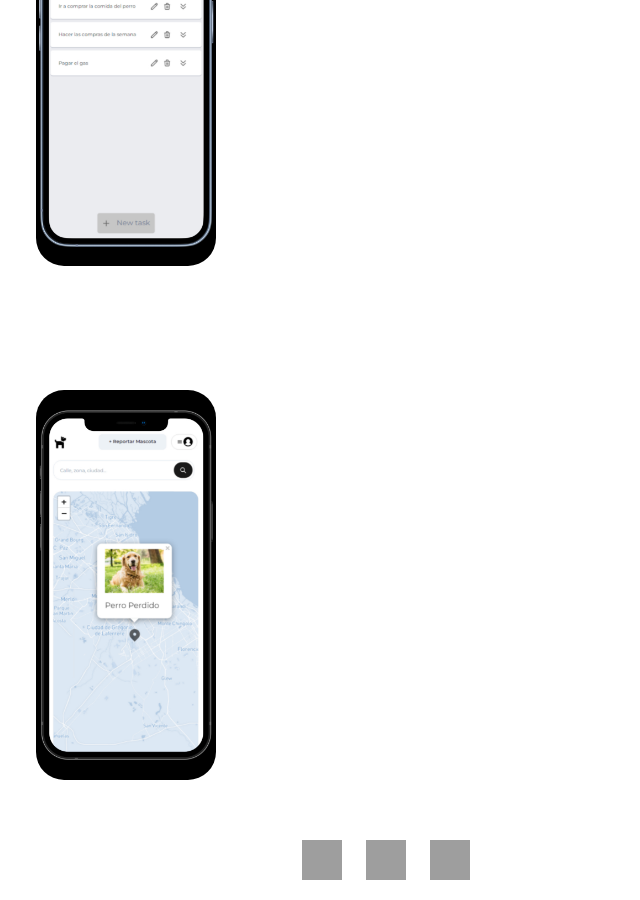
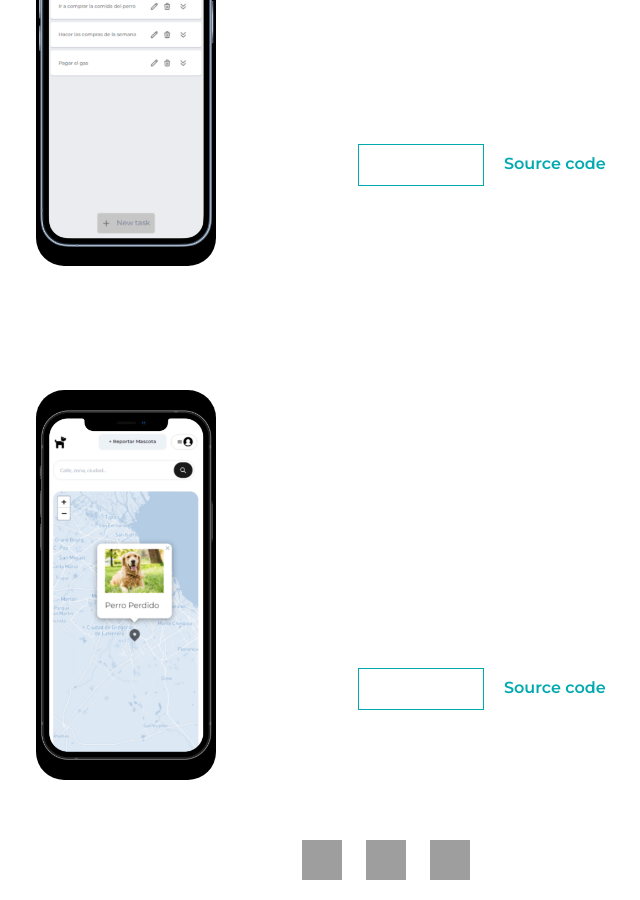
Before and after one commit to leotammaro/myrepo, a React (Create React App) app: page / in a window 1280 px wide. Shown: the part 2100-3000 px from the top of the page, without its empty margins (254-894 px from the left). Built offline with nearby package versions, Linux system fonts and the light colour scheme; grey boxes are pictures that could not be loaded.

Commit message:
add source code button from each project

```diff
--- a/src/constants/projects.js
+++ b/src/constants/projects.js
@@ -4,11 +4,11 @@ import mobileAnimalFinder from "../images/animalFinderMobile.jpeg"
 export const projects = [
   {
     proyectImage: mobiletodolist,
-    repo: "Repo github",
+    repo: "https://github.com/leotammaro/to-do-list-frontend",
     description:
       'Uno de mis primeros proyectos que realice. "Un to do list", en el cual tenemos 3 columnas que dividen el proceso de nuestras tareas. Las tareas las podemos editar, borrar o bien arrastrar hacia otra columna. Para realizar este proyecto, utilice para el front end React JS y la libreria Chakra UI.Para el back end,utilice Mongo DB, mongoose, Node JS y express. De la misma forma utilice un sistema de autenticación con Firebase para que el usuario pueda logearse desde cualquier dispositivo.  ',
     title: "To Do List",
-    urlProyect: "https://picsum.photos/",
+    urlProyect: "https://to-do-list-frontend-ten.vercel.app/",
   },
   {
     proyectImage: mobileAnimalFinder,
--- a/src/modules/ProjectDescription.js
+++ b/src/modules/ProjectDescription.js
@@ -2,7 +2,7 @@ import { Flex, Image, Text, Link, useBreakpointValue } from "@chakra-ui/react";
 import React from "react";
 import { Fade } from "react-reveal";
 
-function ProjectDescription({ proyectImage, description, title, urlProyect }) {
+function ProjectDescription({ proyectImage, description, title, urlProyect, repo }) {
   const opacity = useBreakpointValue({ base: "0,5", lg: "1" })
 
   return (
@@ -42,6 +42,7 @@ function ProjectDescription({ proyectImage, description, title, urlProyect }) {
             <Text color={"#fff"} fontSize={14} textAlign={{ base: "center", lg: "left" }} maxW={{ base: 320, lg: 500 }}>
               {description}
             </Text>
+            <Flex gap={3}>
               <Link
                 border={"1px solid #02aab0"}
                 padding={{ base: 1, xl: 2 }}
@@ -51,10 +52,21 @@ function ProjectDescription({ proyectImage, description, title, urlProyect }) {
                 _focus={{ boxShadow: "none" }}
                 color="#fff"
                 marginTop={5}
-              display="none"
               >
-              See Live
+                Ir al proyecto
               </Link>
+              <Link
+                padding={{ base: 1, xl: 2 }}
+                _hover={{ outline: "none" }}
+                href={repo}
+                isExternal
+                _focus={{ boxShadow: "none" }}
+                color="primary"
+                marginTop={5}
+              >
+                Source code
+              </Link>
+            </Flex>
           </Flex>
         </Flex>
       </Flex>
```
Lines whose indentation alone changed are shown as unchanged.
